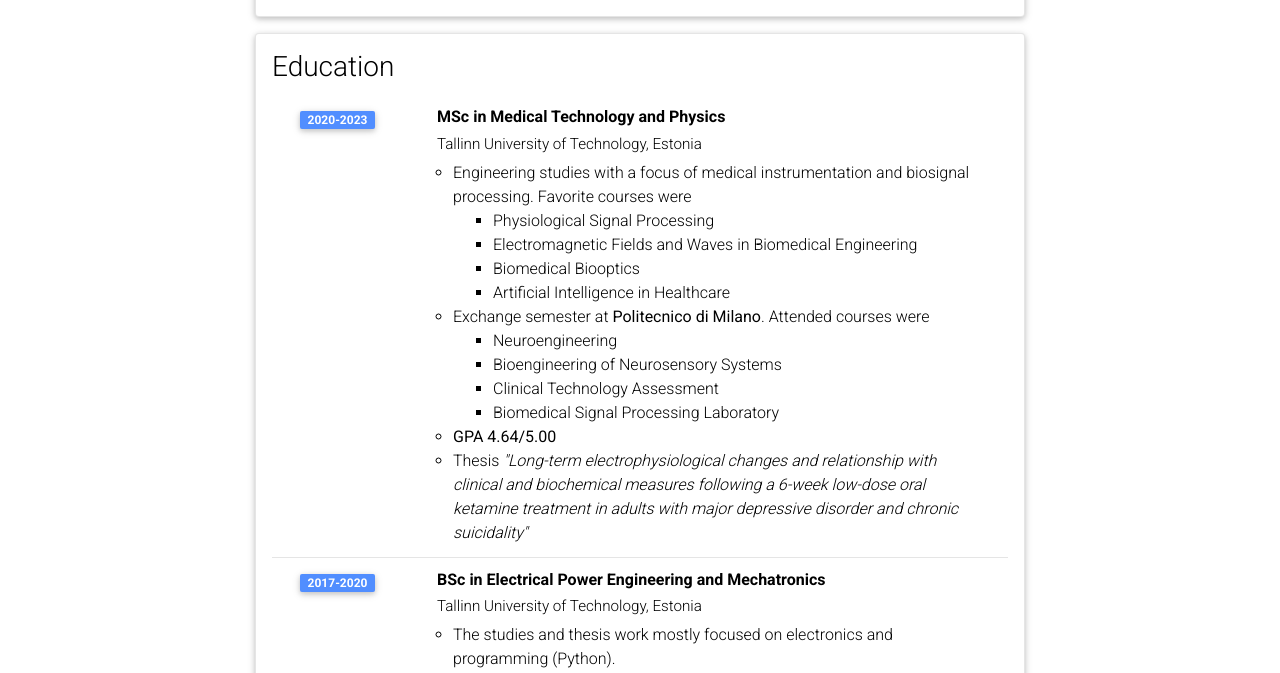
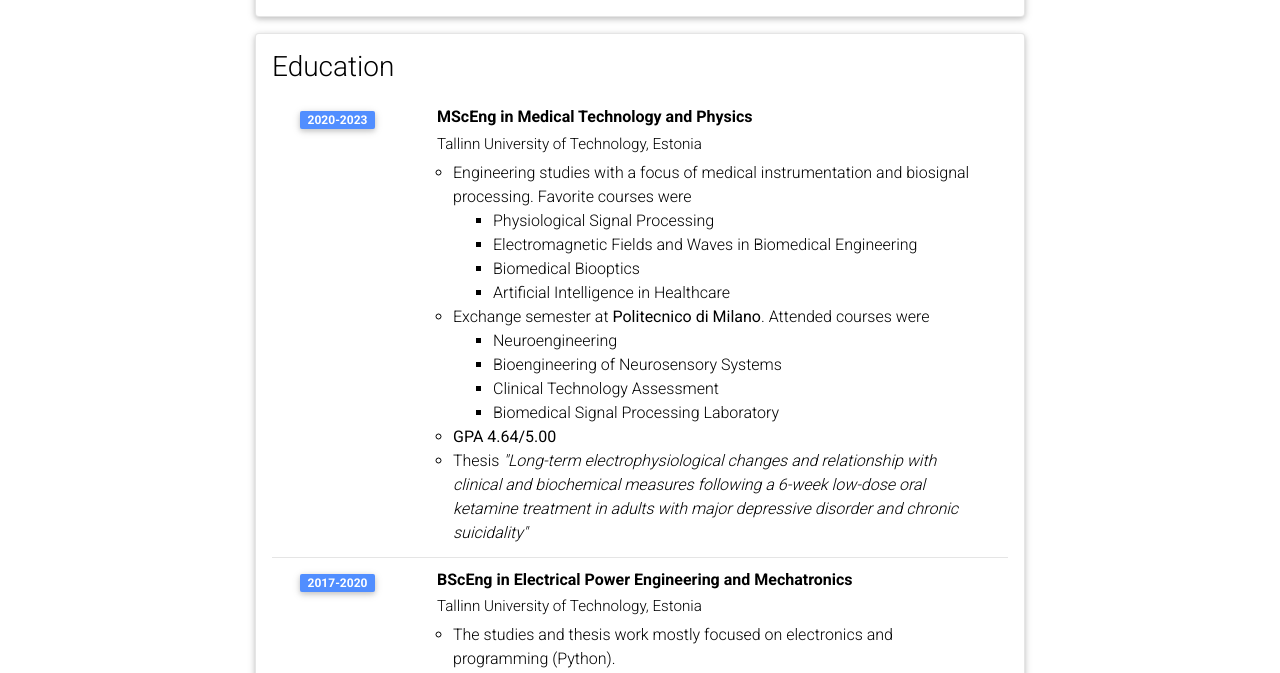
Before and after one commit to teanijarv/teanijarv.github.io, a Jekyll site: the page built from _pages/cv.md, in a window 1280 px wide and 900 px high, scrolled down 831 px. Shown: the part 153-826 px from the top of the window. Built offline with Jekyll 4.4.1, drawn with Linux system fonts in a browser that asks for light colours; full-size pictures stand in for the smaller copies a plugin makes; comment, search, counter and statistics services are not loaded; a style sheet for code colours, icons or effects is not loaded.

Commit message:
minor edits

```diff
--- a/_bibliography/conferences.bib
+++ b/_bibliography/conferences.bib
@@ -30,5 +30,5 @@
   title={Behavioural and neurobiological evidence for low-dose ketamine as a treatment for chronic suicidality},
   year={2022},
   poster={ANS Poster_CyranaGallay.pdf},
-  selected={false}
+  selected={true}
 }
--- a/_data/cv.yml
+++ b/_data/cv.yml
@@ -39,7 +39,7 @@
 - title: Education
   type: time_table
   contents:
-    - title: MSc in Medical Technology and Physics
+    - title: MScEng in Medical Technology and Physics
       institution: Tallinn University of Technology, Estonia
       year: 2020-2023
       description:
@@ -60,7 +60,7 @@
         - Thesis <i>"Long-term electrophysiological changes and relationship with clinical
                   and biochemical measures following a 6-week low-dose oral ketamine
                   treatment in adults with major depressive disorder and chronic suicidality"</i>
-    - title: BSc in Electrical Power Engineering and Mechatronics
+    - title: BScEng in Electrical Power Engineering and Mechatronics
       institution: Tallinn University of Technology, Estonia
       year: 2017-2020
       description:
```
Also changed, not shown: _pages/about.md (+1 -1 lines).
